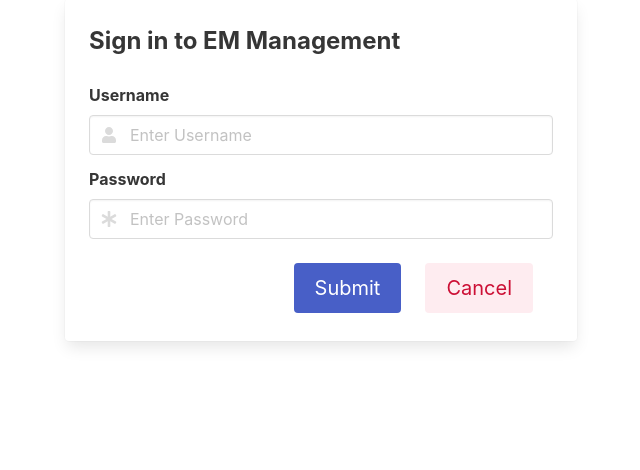
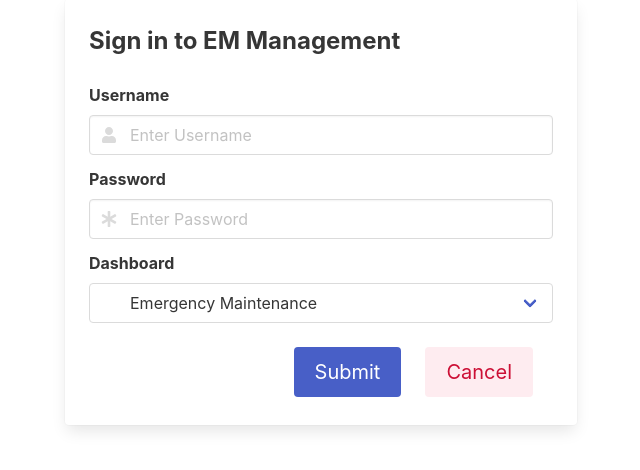
Before and after one commit to iipajcii/World-Skills-Kazan-Neft-Automation-System, a PHP site: page /WorldSkills/templates/pages/login.php in a window 1280 px wide. Shown: the part 105-575 px from the top of the page, without its empty margins (319-959 px from the left). Run offline with PHP 8.4, Linux system fonts and the light colour scheme; some libraries are stand-ins or nearby versions.

Commit message:
feat(login): Add select input to allow user to select their dashboard

```diff
--- a/templates/pieces/login_form.php
+++ b/templates/pieces/login_form.php
@@ -25,6 +25,18 @@
 				</div>
 			</div>
 
+			<div class="field">
+				<label class="label">Dashboard</label>
+				<div class="control has-icons-left has-icons-right">
+					<div class="select is-fullwidth">
+						<select name="dashboard">
+							<option value="emergency-maintenance" selected>Emergency Maintenance</option>
+							<option value="inventory-management">Inventory Management</option>
+						</select>
+					</div>
+				</div>
+			</div>
+
 			<div class="field is-grouped m-2 has-text-right columns">
 				<div class="column">
 
```
